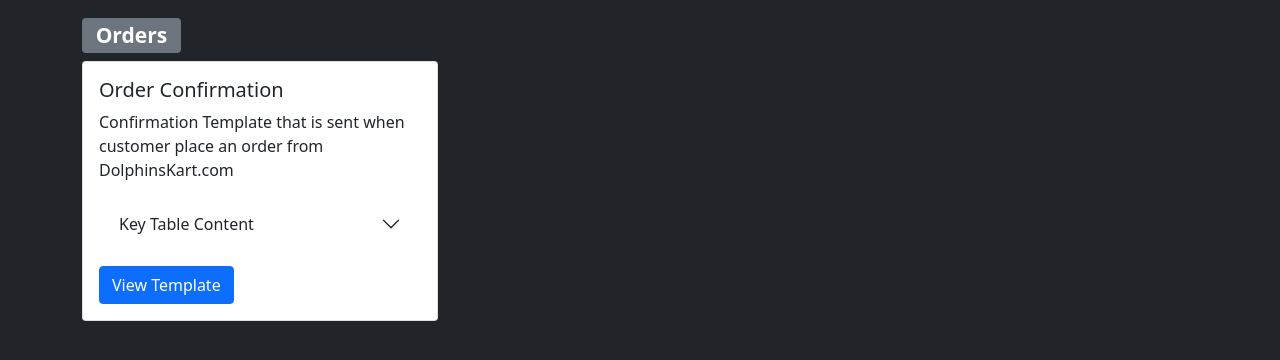
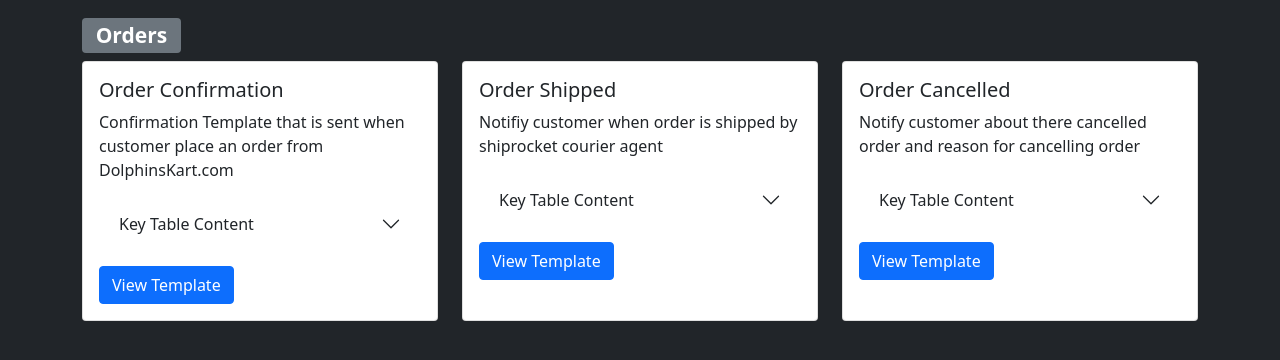
Before and after one commit to charandkart/Templates, a plain HTML site: page index.html in a window 1280 px wide. Drawn offline with nearby package versions, Linux system fonts and the light colour scheme.

Commit message:
templates added

```diff
--- a/index.html
+++ b/index.html
@@ -30,19 +30,19 @@
         }
       return `
       <div class="col-sm-12 col-md-6 col-xl-4">
-              <div class="card">
+              <div class="card h-100">
                 <div class="card-body">
                   <h5 class="card-title">${template.title}</h5>
                   <p class="card-text">
-                    <span>Confirmation Template that is sent when customer place an order from DolphinsKart.com</span>
-                    <div class="accordion accordion-flush" id="accordionFlushExample">
+                    <span>${template.description}</span>
+                    <div class="accordion accordion-flush" id=${`accordionFlushExample_${template.title}`}>
                         <div class="accordion-item">
-                        <h2 class="accordion-header" id="flush-headingOne">
-                            <button class="accordion-button collapsed" type="button" data-bs-toggle="collapse" data-bs-target="#flush-collapseOne" aria-expanded="false" aria-controls="flush-collapseOne">
+                            <h2 class="accordion-header" id=${`header_${template.title}`}>
+                                <button class="accordion-button collapsed" type="button" data-bs-toggle="collapse" data-bs-target=${`#flush-collapseOne_${template.title}`} aria-expanded="false" aria-controls=${`flush-collapseOne_${template.title}`}>
                                 Key Table Content
                                 </button>
                             </h2>
-                        <div id="flush-collapseOne" class="accordion-collapse collapse" aria-labelledby="flush-headingOne" data-bs-parent="#accordionFlushExample">
+                            <div id=${`flush-collapseOne_${template.title}`} class="accordion-collapse collapse" aria-labelledby=${`header_${template.title}`} data-bs-parent=${`#accordionFlushExample_${template.title}`}>
                                 <div class="accordion-body">
                                     <table class="table table-striped">
                                         ${template.attributes.map(addAttributes).join("")}
@@ -53,16 +53,17 @@
                     </div>
 
                   </p>
-                  <a href=${template.link} class="btn btn-primary">View Template</a>
+                  <a target="_blank" href=${template.link} class="btn btn-primary">View Template</a>
                 </div>
               </div>
             </div>
       `;
     }
-    const base = "http://htmlpreview.github.io/?https://github.com/charandkart/Templates/master"
+    const base = "." || "http://htmlpreview.github.io/?https://github.com/charandkart/Templates/master"
     const templates= [
         {
             title:"Order Confirmation",
+            description:"Confirmation Template that is sent when customer place an order from DolphinsKart.com",
             link:`${base}/orders/order-confirmation.html`,
             attributes:[
                 {
@@ -106,6 +107,48 @@
                     key:"emailId"
                 }
             ]
+        },
+        {
+            title:"Order Shipped",
+            link:`${base}/orders/order-shipped.html`,
+            description:"Notifiy customer when order is shipped by shiprocket courier agent",
+            attributes:[
+                {
+                    name:"Order Number",
+                    key:"orderNumber"
+                },
+                {
+                    name:"Name",
+                    key:"name"
+                },
+                {
+                    name:"Estimated Delivery Date",
+                    key:"estimatedDeliveryDate"
+                },
+                {
+                    name:"Shipment Number",
+                    key:"shipmentNumber"
+                },
+                {
+                    name:"Footer Body",
+                    key:"footerBody"
+                },
+                {
+                    name:"Unsubscribe Email-Id",
+                    key:"emailId"
+                }
+            ]
+        },
+        {
+            title:"Order Cancelled",
+            description:"Notify customer about there cancelled order and reason for cancelling order",
+            link:`${base}/orders/order-cancel.html`,
+            attributes:[
+                {
+                    name:"",
+                    key:""
+                }
+            ]
         }
     ];
 
```
Lines whose indentation alone changed are shown as unchanged.
